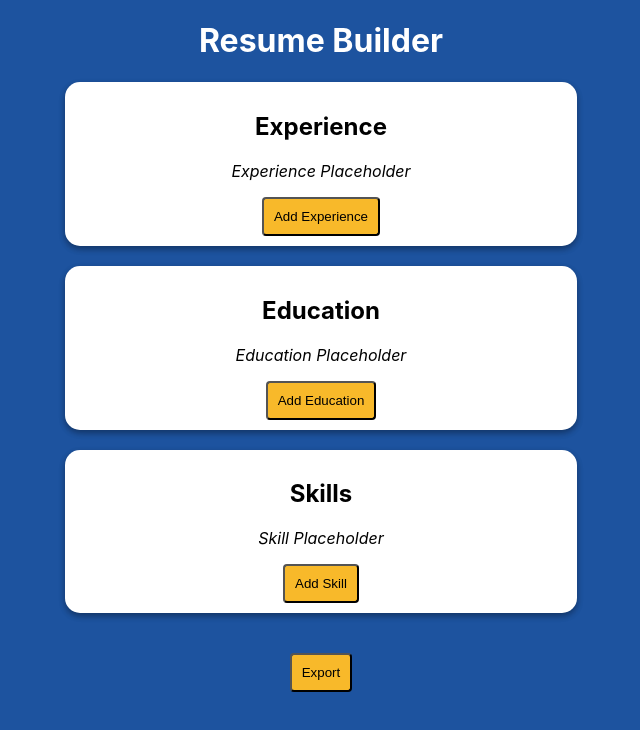
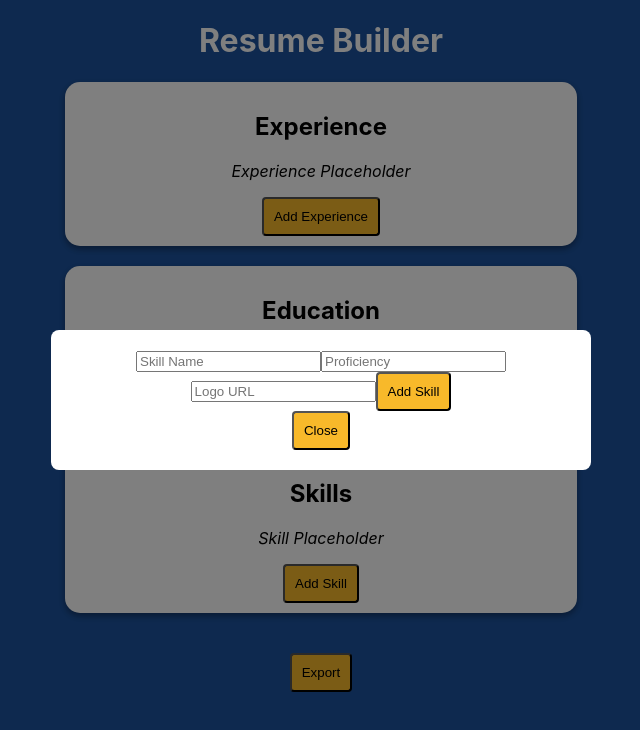
Before and after one commit to MLH-Fellowship/orientation-project-js-24.SPR.B, a React (Create React App) app: page / in a window 1280 px wide. Both pictures are taken after a click on the button "Add Skill". Shown: the top 730 px of the page, without its empty margins (319-959 px from the left). Built offline with nearby package versions, Linux system fonts and the light colour scheme.

Commit message:
feat(AddSkillForm): add form with server POST integration

```diff
--- a/src/App.js
+++ b/src/App.js
@@ -1,6 +1,11 @@
+import React, { useState } from "react";
+import Modal from "./components/Modal";
+import AddSkillForm from "./views/Skills/AddSkillForm";
 import "./App.css";
 
 function App() {
+  const [showSkillModal, setShowSkillModal] = useState(false);
+
   return (
     <div className="App">
       <h1>Resume Builder</h1>
@@ -19,7 +24,10 @@ function App() {
       <div className="resumeSection">
         <h2>Skills</h2>
         <p>Skill Placeholder</p>
-        <button>Add Skill</button>
+        <button onClick={() => setShowSkillModal(true)}>Add Skill</button>
+        <Modal isOpen={showSkillModal} onClose={() => setShowSkillModal(false)}>
+          <AddSkillForm />
+        </Modal>
         <br></br>
       </div>
       <br></br>
--- /dev/null
+++ b/src/views/Skills/AddSkillForm.js
@@ -0,0 +1,64 @@
+import React, { useState } from "react";
+
+function AddSkillForm({ onSubmit }) {
+  const [name, setName] = useState("");
+  const [proficiency, setProficiency] = useState("");
+  const [logo, setLogo] = useState("");
+
+  const handleSubmit = async (e) => {
+    e.preventDefault();
+
+    const skillData = {
+      name,
+      proficiency,
+      logo,
+    };
+
+    try {
+      const response = await fetch("/resume/skill", {
+        method: "POST",
+        headers: {
+          "Content-Type": "application/json",
+        },
+        body: JSON.stringify(skillData),
+      });
+
+      const result = await response.json();
+
+      if (response.ok) {
+        console.log(`Skill added with ID: ${result.id}`);
+        onSubmit && onSubmit();
+      } else {
+        console.error(`Error adding skill: ${result.message}`);
+      }
+    } catch (error) {
+      console.error(`There was a problem with the request: ${error.message}`);
+    }
+  };
+
+  return (
+    <form onSubmit={handleSubmit}>
+      <input
+        value={name}
+        onChange={(e) => setName(e.target.value)}
+        placeholder="Skill Name"
+        required
+      />
+      <input
+        value={proficiency}
+        onChange={(e) => setProficiency(e.target.value)}
+        placeholder="Proficiency"
+        required
+      />
+      <input
+        value={logo}
+        onChange={(e) => setLogo(e.target.value)}
+        placeholder="Logo URL"
+        required
+      />
+      <button type="submit">Add Skill</button>
+    </form>
+  );
+}
+
+export default AddSkillForm;
```
Also changed, not shown: src/views/Skills/AddSkillForm.css (added).
